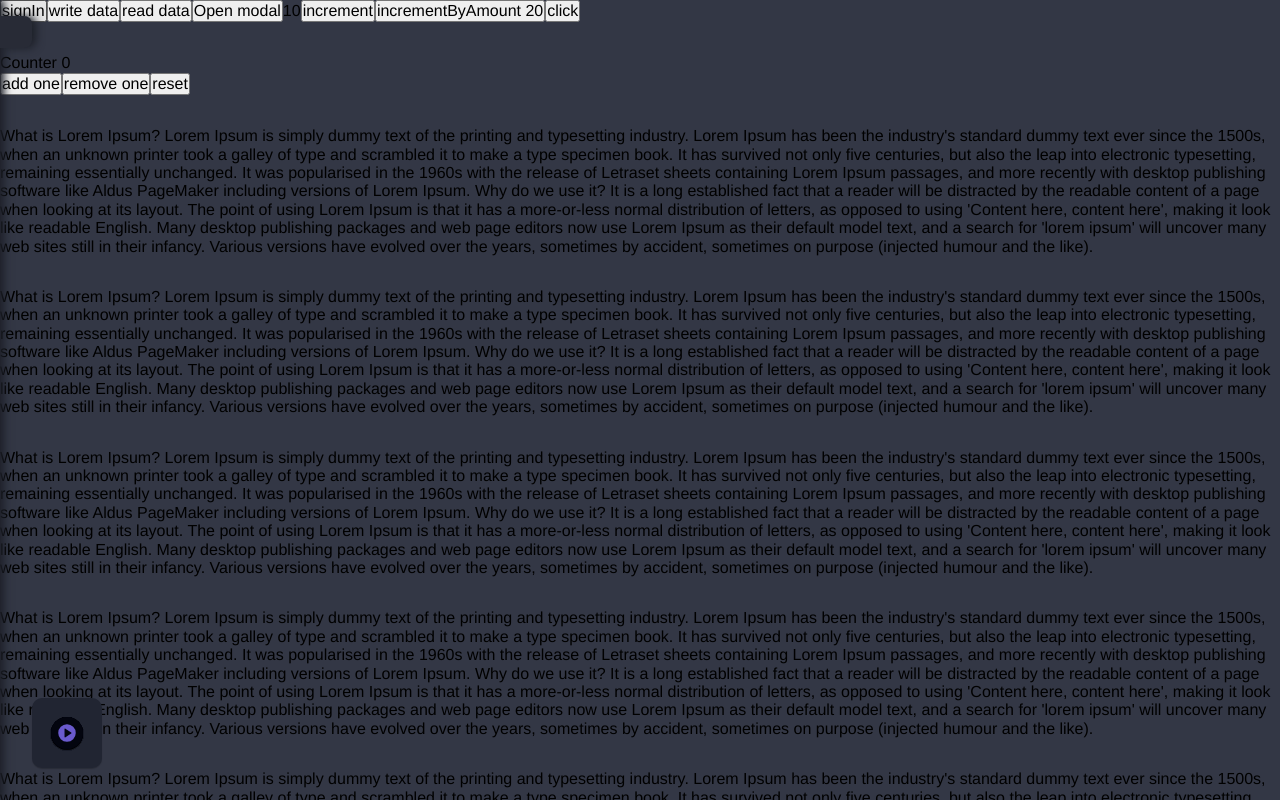
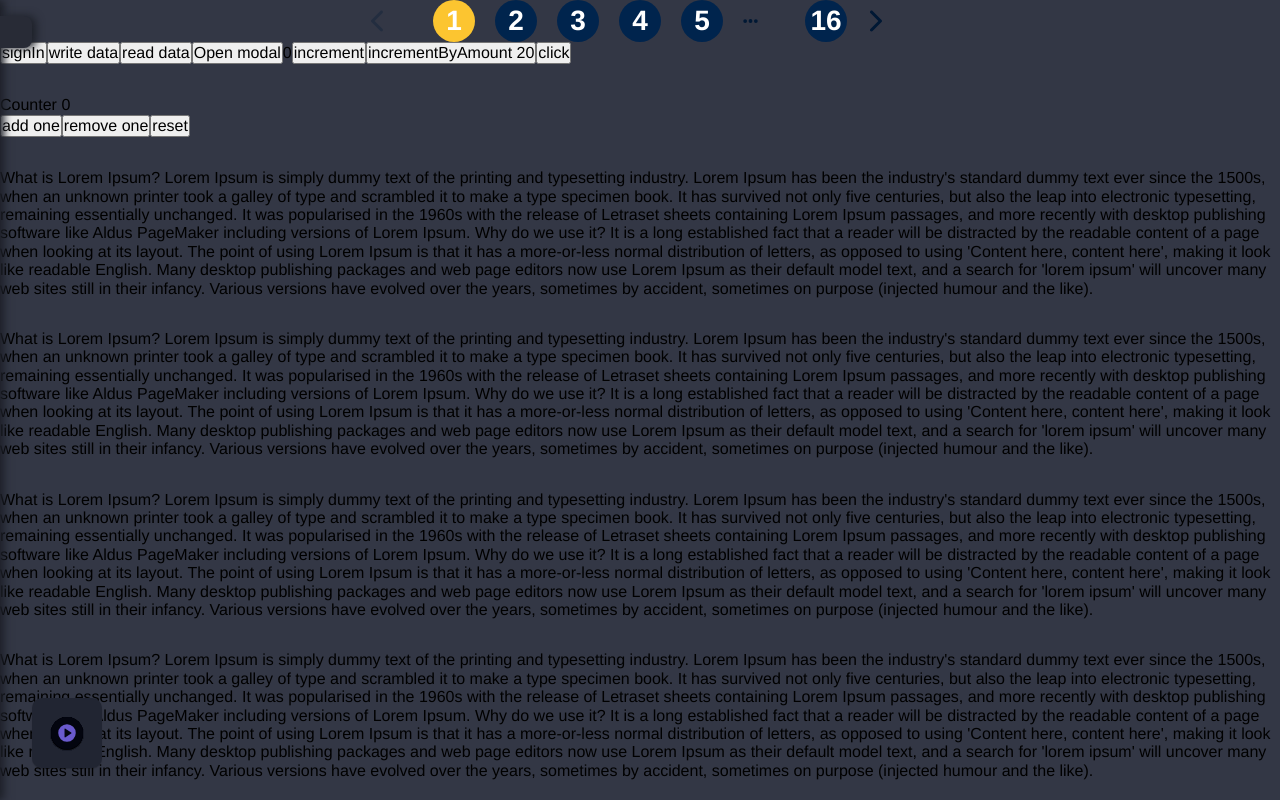
Before and after one commit to thelastofuslinco/complete-react, a React app: page /playground in a window 1280 px wide. Shown: the top 800 px of the page. Built offline with nearby package versions, Linux system fonts and the light colour scheme; no server answers.

Commit message:
feat: create pagination component

```diff
--- a/package.json
+++ b/package.json
@@ -11,9 +11,12 @@
   "author": "thelastofuslinco",
   "license": "ISC",
   "dependencies": {
+    "@fortawesome/fontawesome-svg-core": "^6.4.2",
+    "@fortawesome/free-solid-svg-icons": "^6.4.2",
+    "@fortawesome/react-fontawesome": "^0.2.0",
     "@reduxjs/toolkit": "^1.9.7",
+    "dotenv-webpack": "^8.0.1",
     "firebase": "^10.6.0",
-    "dotenv-webpack": "^8.0.1",
     "normalize.css": "^8.0.1",
     "react": "^18.2.0",
     "react-datepicker": "^4.21.0",
--- /dev/null
+++ b/src/components/Pagination/index.tsx
@@ -0,0 +1,107 @@
+import {
+  faChevronRight,
+  faChevronLeft,
+  faEllipsis
+} from '@fortawesome/free-solid-svg-icons'
+import { FontAwesomeIcon } from '@fortawesome/react-fontawesome'
+import './styles.scss'
+
+interface Props {
+  pages: number
+  page: number
+  onClick: (value: number) => void
+}
+
+const Pagination = ({ pages, page, onClick }: Props) => {
+  const totalPages = Array.from({ length: pages }, (_, i) => {
+    const index = i + 1
+
+    const pageBefore = index === page - 1
+    const actualPage = index === page
+    const nextPage = index === page + 1
+
+    let firstPages
+    let lastPages
+
+    if (page + 1 >= pages) {
+      firstPages = index < 4
+    } else if (page + 2 === pages) {
+      firstPages = index < 3
+    } else if (page <= 4) {
+      firstPages = index < 6
+    } else {
+      firstPages = index < 2
+    }
+
+    if (page === pages) {
+      lastPages = index > pages - 3
+    } else if (pages - 1 === page + 2) {
+      lastPages = index > pages - 2
+    } else {
+      lastPages = index > pages - 1
+    }
+
+    const condition =
+      pageBefore || nextPage || actualPage || firstPages || lastPages
+
+    if (condition) {
+      return index
+    }
+  })
+    .reduce((prev, curr) => {
+      console.log()
+
+      if (
+        prev[prev.length - 1] !== undefined &&
+        curr === undefined &&
+        prev[prev.length - 1] !== 'dot'
+      ) {
+        return [...prev, 'dot']
+      } else {
+        return [...prev, curr]
+      }
+    }, [])
+    .filter((value) => value !== undefined)
+
+  return (
+    <div className="paginationContainer">
+      <button
+        disabled={page <= 1}
+        className="paginationIcon"
+        onClick={() => onClick(page - 1)}
+      >
+        <FontAwesomeIcon icon={faChevronLeft} />
+      </button>
+
+      {totalPages.map((value, index) => {
+        if (typeof value === 'number') {
+          return (
+            <button
+              onClick={() => onClick(value)}
+              key={value}
+              className={`paginationPage ${value === page && 'active'}`}
+            >
+              {value}
+            </button>
+          )
+        } else {
+          return (
+            <span key={value + index} className="paginationIcon">
+              <FontAwesomeIcon key={value} icon={faEllipsis} />
+            </span>
+          )
+        }
+      })}
+
+      <button
+        disabled={page === pages}
+        className="paginationIcon"
+        onClick={() => onClick(page + 1)}
+      >
+        <FontAwesomeIcon icon={faChevronRight} />
+      </button>
+    </div>
+  )
+}
+
+export default Pagination
--- /dev/null
+++ b/src/components/Pagination/styles.scss
@@ -0,0 +1,59 @@
+.paginationContainer {
+  display: flex;
+  justify-items: center;
+  justify-content: center;
+  gap: 20px;
+
+  > .paginationPage {
+    width: 42px;
+    height: 42px;
+    background-color: #00244d;
+    border-radius: 50%;
+    border: none;
+    display: flex;
+    align-items: center;
+    justify-content: center;
+
+    // font-family: Gotham;
+    color: #ffffff;
+    font-size: 28px;
+    font-style: normal;
+    font-weight: 700;
+    line-height: normal;
+
+    &:hover {
+      cursor: pointer;
+      background-color: #014898;
+    }
+
+    &.active {
+      background-color: #fcc530;
+    }
+  }
+
+  > .paginationIcon {
+    display: flex;
+    align-items: center;
+    background: none;
+    border: none;
+    width: 42px;
+
+    > svg {
+      width: 15px;
+      height: 24px;
+      color: #001834;
+    }
+
+    &button {
+      &:hover {
+        cursor: pointer;
+        color: #014898;
+      }
+    }
+
+    &:disabled {
+      opacity: 0.3;
+      cursor: default;
+    }
+  }
+}
--- a/src/pages/Playground/index.tsx
+++ b/src/pages/Playground/index.tsx
@@ -21,11 +21,13 @@ import {
 } from 'firebase/database'
 import { getAuth, signInWithEmailAndPassword } from 'firebase/auth'
 import app from '../../firebase'
+import Pagination from '../../components/Pagination'
 
 interface Props extends PropsFromRedux {}
 
 interface State {
   open: boolean
+  page: number
   db: Database
   unsubscribe: Unsubscribe
 }
@@ -34,15 +36,10 @@ class Playground extends Component<Props, State> {
   state = {
     open: false,
     db: getDatabase(app),
+    page: 1,
     unsubscribe: store.subscribe(() => {
       console.log(store.getState())
     })
-  }
-
-  componentDidMount(): void {
-    this.props.increment()
-    this.props.increment()
-    this.props.incrementByAmount(10)
   }
 
   componentWillUnmount(): void {
@@ -92,11 +89,14 @@ class Playground extends Component<Props, State> {
   }
 
   render() {
-    console.log(this)
-
     return (
       <div className="pageContainer">
         <div>
+          <Pagination
+            pages={16}
+            page={this.state.page}
+            onClick={(value) => this.setState({ page: value })}
+          />
           {/* Firebase buttons */}
           <button onClick={this.signIn}>signIn</button>
           <button onClick={this.writeUserData}>write data</button>
--- a/src/store/slices/counterSlice.ts
+++ b/src/store/slices/counterSlice.ts
@@ -20,7 +20,7 @@ const initialState: State = {
 
 export const increment = createAsyncThunk(
   'counter/increment',
-  async () => new Promise((resolve, reject) => setTimeout(resolve, 3000))
+  async () => new Promise((resolve) => setTimeout(resolve, 3000))
 )
 
 export const incrementByAmount = createAsyncThunk(
@@ -30,6 +30,15 @@ export const incrementByAmount = createAsyncThunk(
     return value
   }
 )
+
+const loadingFunction = (state) => {
+  state.loading = true
+}
+
+const errorFunction = (state, action) => {
+  state.loading = false
+  state.error = action.error
+}
 
 const counterSlice = createSlice({
   name: 'counter',
@@ -44,32 +53,18 @@ const counterSlice = createSlice({
       state.data = 0
     })
 
-    builder.addCase(increment.pending, (state) => {
-      state.loading = true
-    })
-
+    builder.addCase(increment.pending, loadingFunction)
+    builder.addCase(increment.rejected, errorFunction)
     builder.addCase(increment.fulfilled, (state) => {
       state.loading = false
       state.data += 1
     })
 
-    builder.addCase(increment.rejected, (state, action) => {
-      state.loading = false
-      state.error = action.error
-    })
-
-    builder.addCase(incrementByAmount.pending, (state) => {
-      state.loading = true
-    })
-
+    builder.addCase(incrementByAmount.pending, loadingFunction)
+    builder.addCase(incrementByAmount.rejected, errorFunction)
     builder.addCase(incrementByAmount.fulfilled, (state, action) => {
       state.loading = false
       state.data = action.payload
-    })
-
-    builder.addCase(incrementByAmount.rejected, (state, action) => {
-      state.loading = false
-      state.error = action.error
     })
   }
 })
--- a/webpack.config.ts
+++ b/webpack.config.ts
@@ -24,10 +24,7 @@ const config: webpack.Configuration = {
     new HtmlWebpackPlugin({
       template: 'public/index.html'
     }),
-    new Dotenv({
-      path: './.env', // Path to .env file (this is the default)
-      safe: true // load .env.example (defaults to "false" which does not use dotenv-safe)
-    })
+    new Dotenv()
     // Add your plugins here
     // Learn more about plugins from https://webpack.js.org/configuration/plugins/
   ],
```
Also changed, not shown: 1 other file (tests, documents, lock files or other folders).
